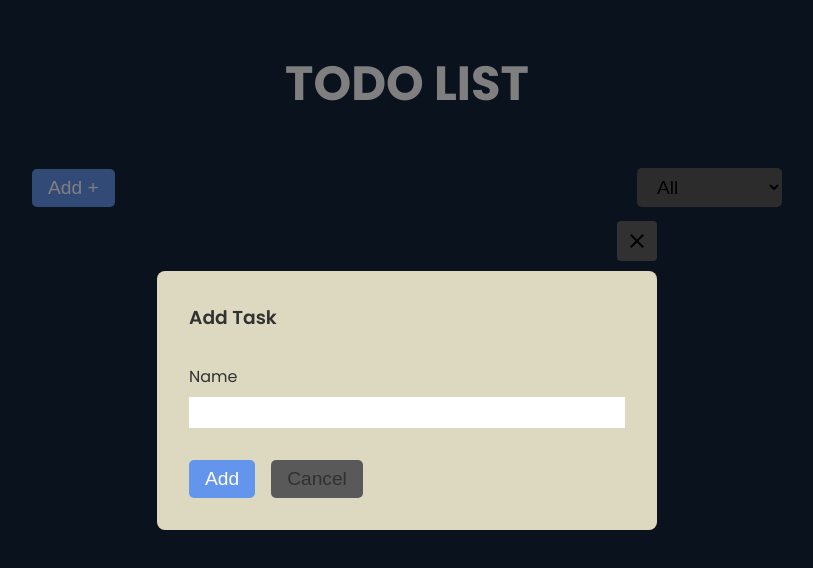
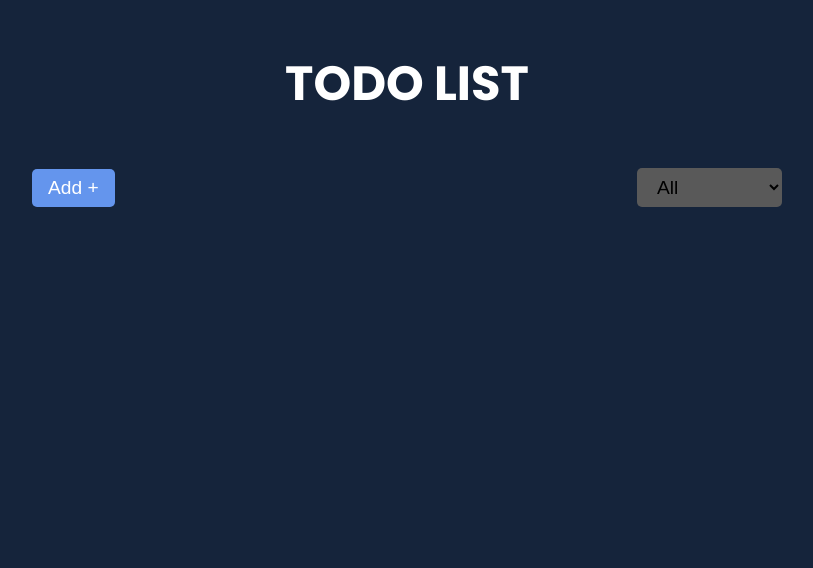
Before and after one commit to emajosifovska/coding-challange-aspekt-todo, a React (Create React App) app: page / in a window 1280 px wide. Shown: the top 568 px of the page, without its empty margins (233-1046 px from the left). Built offline with nearby package versions, Linux system fonts and the light colour scheme.

Commit message:
Changed some styles and functions in the components

```diff
--- a/src/components/Button/Button.scss
+++ b/src/components/Button/Button.scss
@@ -5,6 +5,7 @@
   border-radius: 5px;
   padding: 0.5rem 1rem;
   cursor: pointer;
+  outline: none;
 
   &-primary {
     background-color: var(--skyBlue);
--- a/src/components/Header/Header.jsx
+++ b/src/components/Header/Header.jsx
@@ -5,7 +5,7 @@ import TodoModal from "../TodoModal/TodoModal";
 import "./Header.scss";
 
 export default function Header() {
-  const [openModal, setOpenModal] = useState(true);
+  const [openModal, setOpenModal] = useState(false);
 
   return (
     <div className="header">
--- a/src/components/TodoModal/TodoModal.jsx
+++ b/src/components/TodoModal/TodoModal.jsx
@@ -1,28 +1,56 @@
-import React from "react";
+import React, { useState } from "react";
+import { useDispatch } from "react-redux";
 import { MdOutlineClose } from "react-icons/md";
+import { v4 as uuidv4 } from "uuid";
+import Button from "../Button/Button";
 import "./TodoModal.scss";
-import Button from "../Button/Button";
+import { addTodo } from "../../redux/actions";
 
 export default function TodoModal({ openModal, setOpenModal }) {
+  const dispatch = useDispatch();
+
+  const [name, setName] = useState("");
+
+  const handleSubmit = (e) => {
+    e.preventDefault();
+
+    let todoObj = {
+      id: uuidv4,
+      todo: name,
+      complited: false,
+      active: true,
+    };
+
+    setName("");
+    setOpenModal(false);
+    dispatch(addTodo(todoObj));
+  };
+
+  const closeModal = () => {
+    setOpenModal(false);
+    setName("");
+  };
+
   return (
     openModal && (
       <div className="modal-wrapper">
         <div className="modal-container">
-          <div className="close-button" onClick={() => setOpenModal(false)}>
+          <div className="close-button" onClick={() => closeModal()}>
             <MdOutlineClose />
           </div>
-          <form>
+          <form onSubmit={(e) => handleSubmit(e)}>
             <h3 className="form-title">Add Task</h3>
             <label>Name</label>
-            <input type="text" />
+            <input
+              type="text"
+              value={name}
+              onChange={(e) => setName(e.target.value)}
+            />
             <div className="button-container">
               <Button type="submit" variant="button-primary">
                 Add
               </Button>
-              <Button
-                variant="button-secondary"
-                onClick={() => setOpenModal(false)}
-              >
+              <Button variant="button-secondary" onClick={() => closeModal()}>
                 Cancel
               </Button>
             </div>
--- a/src/components/TodoModal/TodoModal.scss
+++ b/src/components/TodoModal/TodoModal.scss
@@ -11,7 +11,7 @@
   align-items: center;
 
   .modal-container {
-    background-color: #ddd9c1;
+    background-color: var(--beige);
     max-width: 500px;
     width: 90%;
     margin: 0 auto;
--- a/src/styles/globalStyles.scss
+++ b/src/styles/globalStyles.scss
@@ -18,6 +18,7 @@ body {
   --lightGray: #595959;
   --midnightBlue: #15243b;
   --skyBlue: #6495ed;
+  --beige: #e9d6bb;
 }
 
 .container {
```
